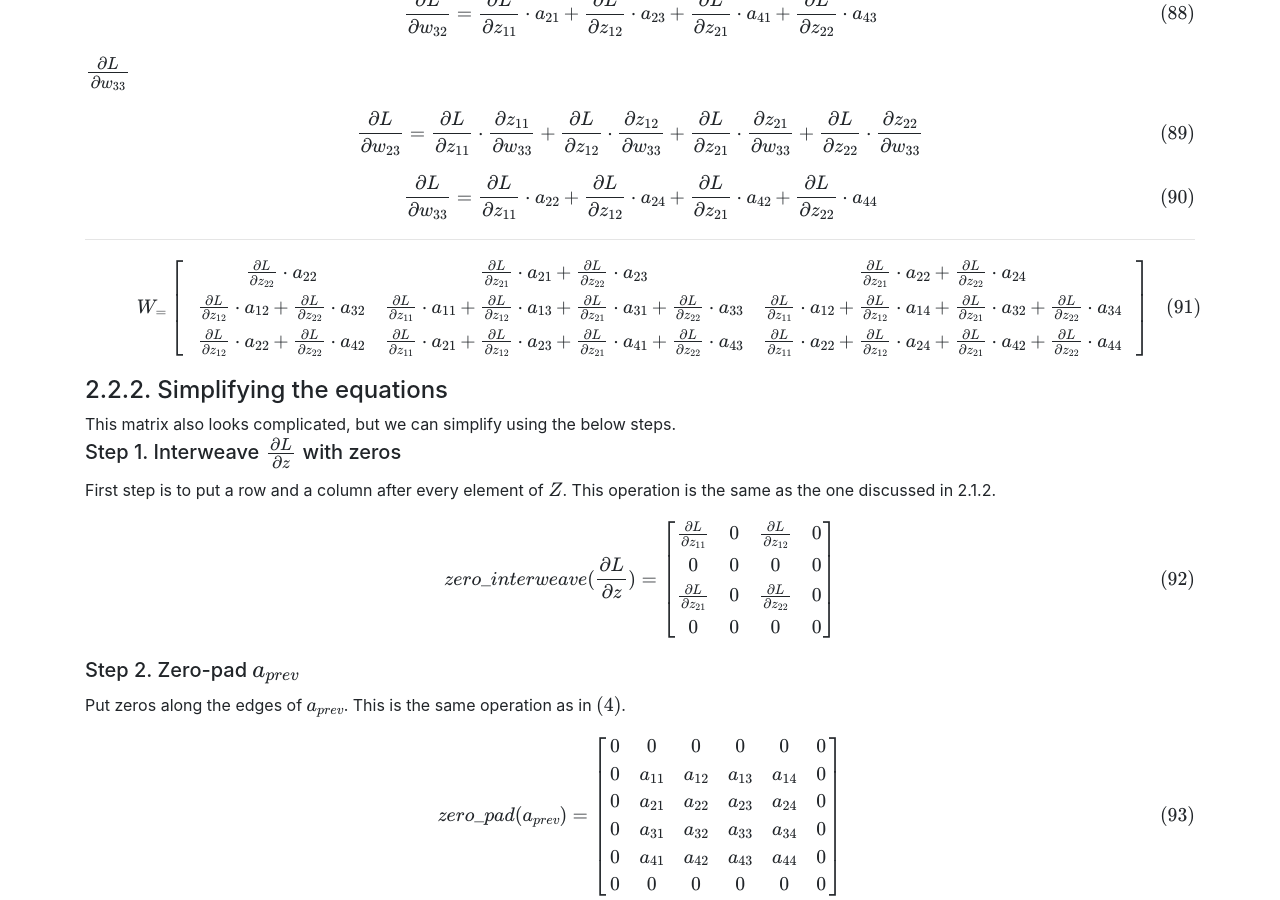
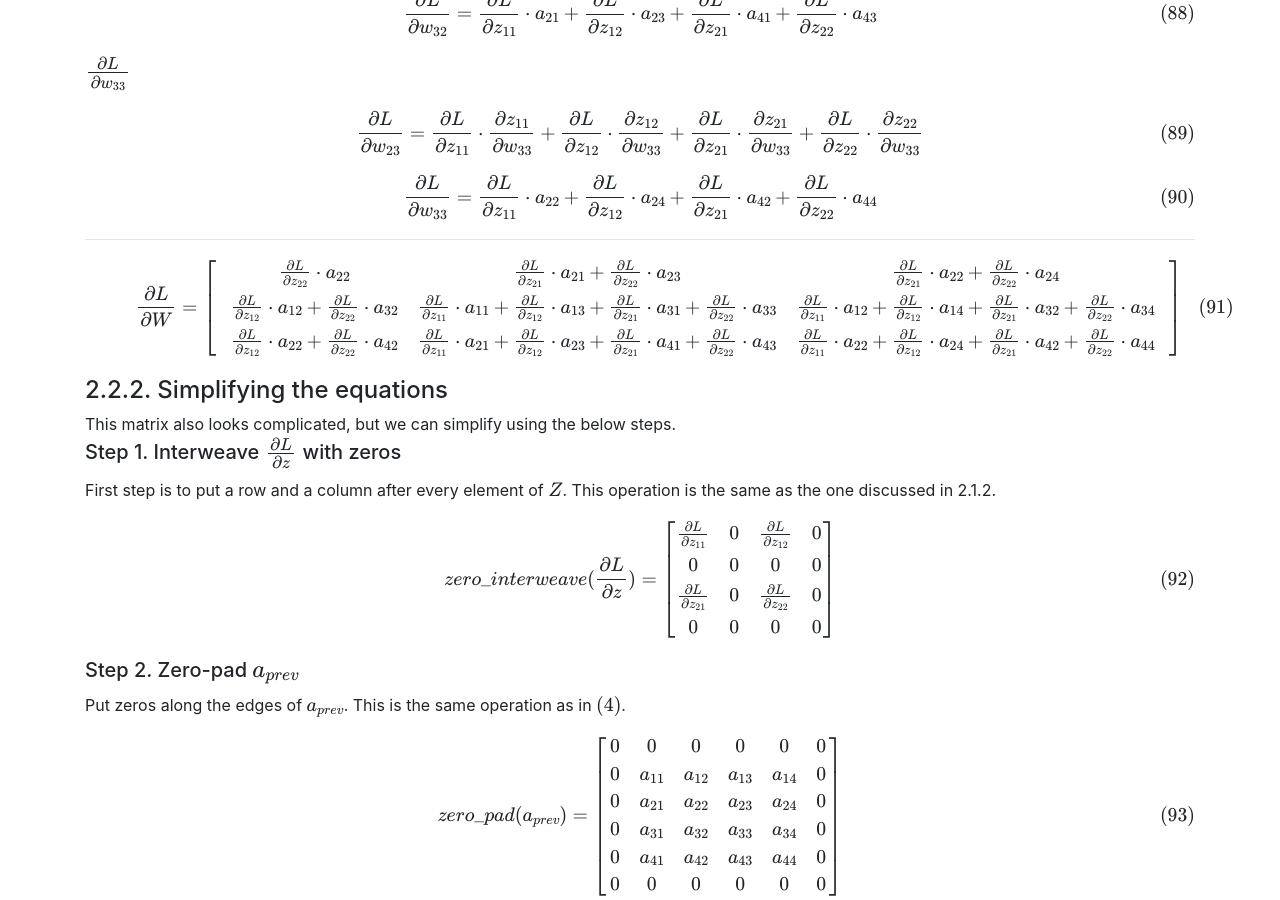
Before and after one commit to hideyukiinada/hideyukiinada.github.io, a Jekyll site: the page built from cnn_backprop_strides2.html, in a window 1280 px wide and 900 px high, scrolled down 9435 px. Built offline with Jekyll 4.4.1, drawn with Linux system fonts in a browser that asks for light colours; nearby versions of some CDN libraries; formulas are drawn with MathJax 3.

```diff
--- a/cnn_backprop_strides2.html
+++ b/cnn_backprop_strides2.html
@@ -842,7 +842,7 @@
 <hr>
 
 \begin{equation}
-W_=
+\frac{\partial L}{\partial W} =
 \begin{bmatrix}
 \frac{\partial L}{\partial z_{22}} \cdot a_{22} &
 
```
